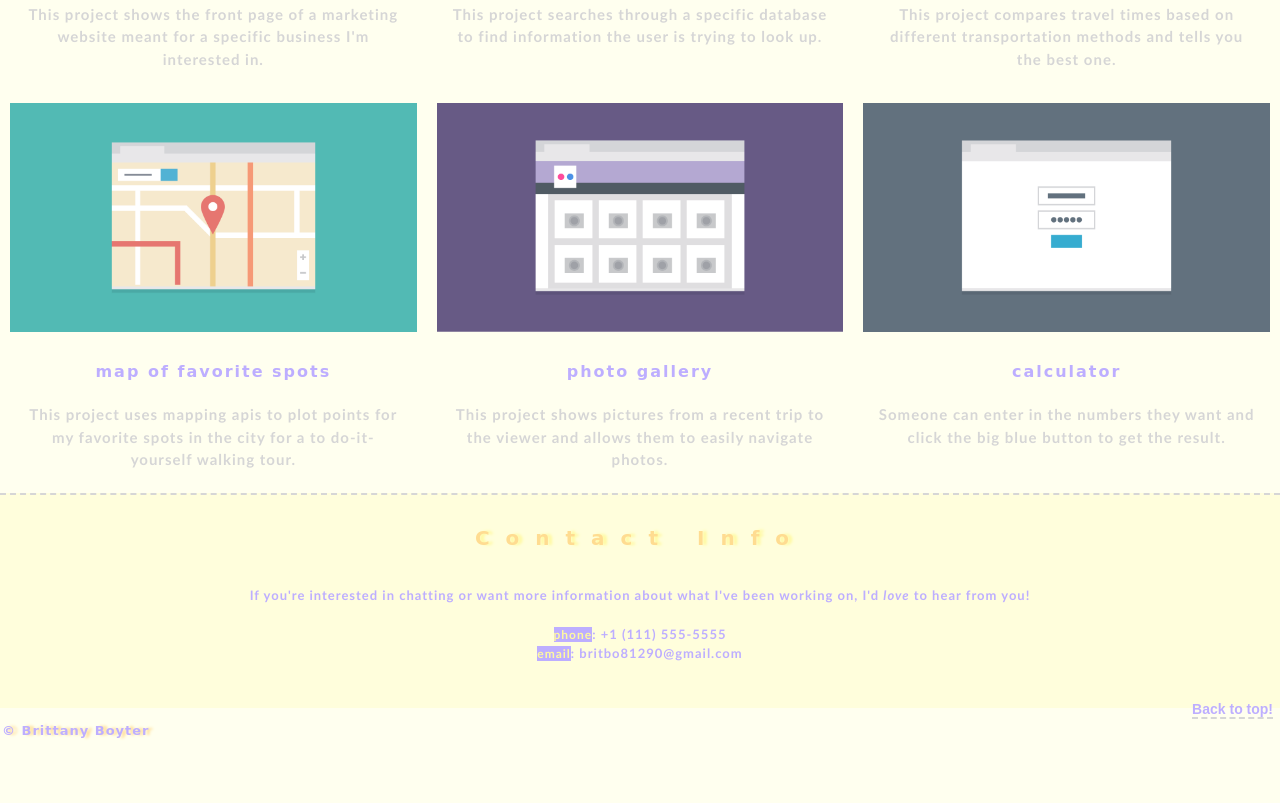
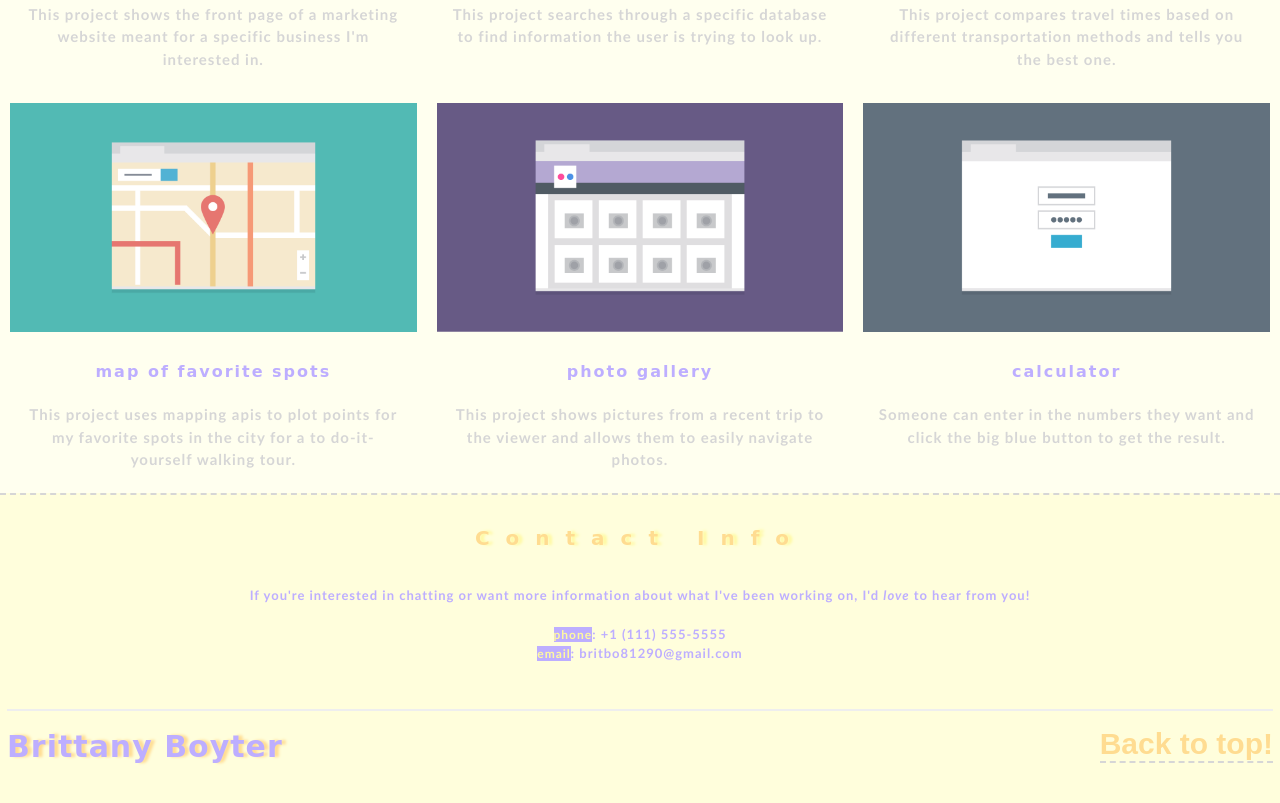
Before and after one commit to brittboyter/techdegree-project2, a plain HTML site: page index.html in a window 1280 px wide. Shown: the part 805-1608 px from the top of the page. Before the commit the page ends 1565 px from the top, so only its background shows below. Drawn offline with Linux system fonts and the light colour scheme; a web font is replaced by a local one.

Commit message:
Project Completed all versions fixed

```diff
--- a/css/styles.css
+++ b/css/styles.css
@@ -116,6 +116,7 @@ footer {
     background-color: rgb(255, 254, 220);
     border-top: 2px dashed rgb(214, 214, 214);
     padding: 7px;
+    height: 350px;
 
 
 }
@@ -124,6 +125,7 @@ footer p b {
     background-color: rgb(189, 174, 255);
     color: rgb(255, 249, 159);
     font-size: 12px;
+
 
 
 }
@@ -135,10 +137,11 @@ footer p {
 }
 
 #footername {
-    font-size: 13px;
+    font-size: 17px;
     color: rgb(189, 174, 255);
     float: left;
-    margin-left: -5px;
+    margin-top: 5px;
+    margin-left: 0;
     font-family: 'Life Savers', cursive;
     text-shadow: 4px 0 3px rgb(255, 220, 145);
 
@@ -149,15 +152,20 @@ footer p {
 }
 
 .bottomlink {
-    font-size: 14px;
+    font-size: 17px;
     float: right;
-    color: rgb(189, 174, 255);
+    margin-top: 8px;
+    margin-right: 0;
+    color: rgb(255, 220, 145);
     text-decoration: none;
     font-weight: bold;
     border-bottom: 2px dashed rgb(214, 214, 214);
 
+}
 
 
+hr.hrule {
+    border: 1px solid #eee;
 
 }
 
@@ -201,6 +209,11 @@ ul {
 
 ul a {
         padding: 1em;
+
+}
+
+#footername, .bottomlink {
+    font-size: 30px;
 
 }
 
--- a/index.html
+++ b/index.html
@@ -81,8 +81,9 @@
                    <b>phone</b>: +1 (111) 555-5555<br>
                    <b>email</b>: britbo81290@gmail.com
                 </p><br>
+                <hr class="hrule">
 
-                <p id="footername">&copy; Brittany Boyter</p>
+                <p id="footername">Brittany Boyter</p>
                 <a class="bottomlink"href="#top">Back to top!</a>
 
                 <div class="nav-2">
```
